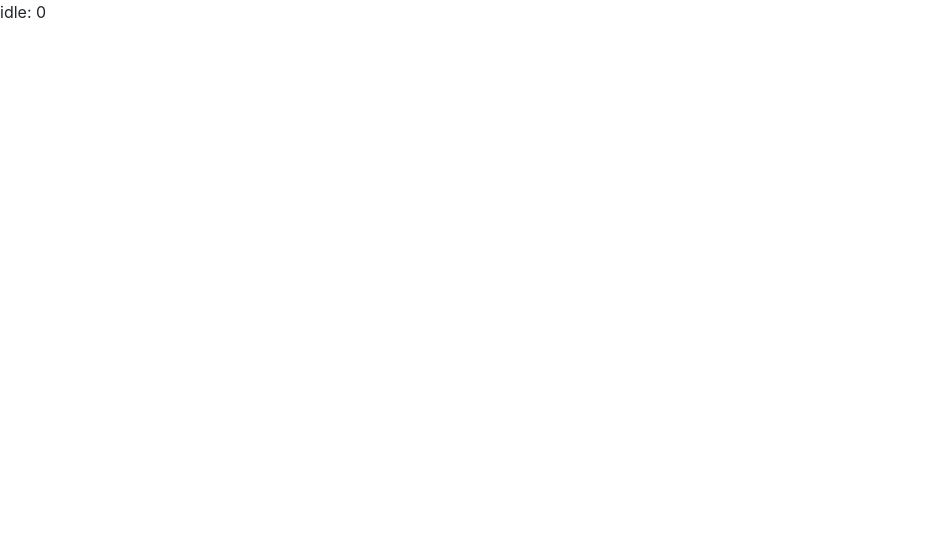
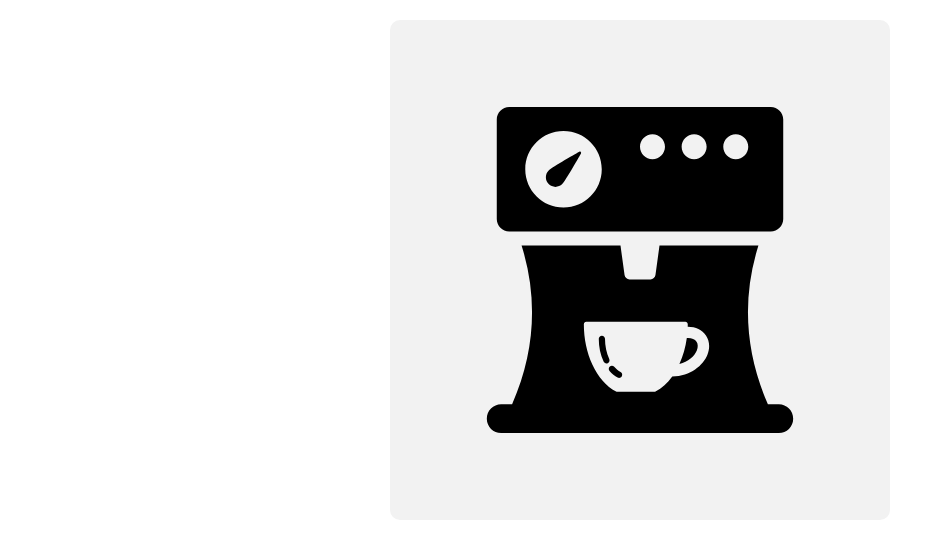
Before and after one commit to polubis/state-machine-pattern, a React (Create React App) app: page / in a window 1280 px wide. Shown: the top 558 px of the page, without its empty margins (0-952 px from the left). Built offline with nearby package versions, Linux system fonts and the light colour scheme.

Commit message:
Add coffee express

```diff
--- a/package.json
+++ b/package.json
@@ -14,6 +14,7 @@
     "react": "17.0.2",
     "react-dom": "17.0.2",
     "react-scripts": "4.0.3",
+    "rxjs": "7.5.5",
     "shortid": "2.2.16",
     "styled-components": "5.3.1",
     "ts-jest": "28.0.2"
--- a/src/final/coffee-express-state-machine.ts
+++ b/src/final/coffee-express-state-machine.ts
@@ -1,63 +1,59 @@
 /* eslint-disable @typescript-eslint/no-use-before-define */
+
+interface Stateable {
+  key: string;
+}
+
+type Data<D> = {
+  [K in keyof D]: D[K];
+};
+
+type Fn = (...args: any[]) => Stateable;
+
+type Fns<F> = {
+  [K in keyof F]: Fn;
+};
 
 export type Temperature = number;
 
-export type CoffeeExpressState =
-  | ReturnType<typeof Idle>
-  | ReturnType<typeof PowerOn>
-  | ReturnType<typeof Graining>
-  | ReturnType<typeof Warming>
-  | ReturnType<typeof Making>
-  | ReturnType<typeof Done>;
-
-function Idle() {
+function State<K extends string, D extends Data<D>, F extends Fns<F>>(
+  key: K,
+  data: D,
+  fns: F
+) {
   return {
-    key: "idle" as const,
-    progress: 0,
-    PowerOn
+    ...fns,
+    ...data,
+    key
   };
 }
 
+function Idle() {
+  return State("idle", { progress: 0 }, { PowerOn });
+}
+
 function PowerOn() {
-  return {
-    key: "powerOn" as const,
-    progress: 0,
-    Graining
-  };
+  return State("powerOn", { progress: 0 }, { Graining });
 }
 
 function Graining() {
-  return {
-    key: "graining" as const,
-    progress: 20,
-    Warming
-  };
+  return State("graining", { progress: 20 }, { Warming });
 }
 
 function Warming(data: Temperature) {
-  return {
-    key: "warming" as const,
-    data,
-    progress: 40,
-    Making
-  };
+  return State("warming", { progress: 40, data }, { Making });
 }
 
 function Making() {
-  return {
-    key: "making" as const,
-    progress: 75,
-    Done
-  };
+  return State("making", { progress: 75 }, { Done });
 }
 
 function Done() {
-  return {
-    key: "done" as const,
-    progress: 100,
-    Idle
-  };
+  return State("done", { progress: 100 }, { Idle });
 }
+
+const STATES = [Idle, PowerOn, Graining, Warming, Making, Done] as const;
+export type CoffeeExpressState = ReturnType<typeof STATES[number]>;
 
 export function Start(): CoffeeExpressState {
   return Idle();
--- /dev/null
+++ b/src/final/express-component.tsx
@@ -0,0 +1,60 @@
+import React from "react";
+
+export const ExpressComponent = () => {
+  return (
+    <svg
+      version="1.1"
+      id="Capa_1"
+      xmlns="http://www.w3.org/2000/svg"
+      x="0px"
+      y="0px"
+      viewBox="0 0 326 326"
+      width="326"
+      height="326"
+      // style="enable-background:new 0 0 326 326;"
+    >
+      <g>
+        <path
+          d="M32.26,124.494h261.48c6.897,0,12.49-5.592,12.49-12.49V12.492C306.23,5.593,300.638,0,293.74,0H32.26
+		c-6.897,0-12.49,5.593-12.49,12.492v99.512C19.77,118.902,25.362,124.494,32.26,124.494z M258.765,27.273
+		c6.9,0,12.491,5.592,12.491,12.49c0,6.898-5.592,12.491-12.491,12.491c-6.897,0-12.491-5.593-12.491-12.491
+		C246.273,32.865,251.867,27.273,258.765,27.273z M217.128,27.273c6.898,0,12.49,5.592,12.49,12.49
+		c0,6.898-5.593,12.491-12.49,12.491c-6.899,0-12.491-5.593-12.491-12.491C204.637,32.865,210.229,27.273,217.128,27.273z
+		 M175.492,27.273c6.897,0,12.49,5.592,12.49,12.49c0,6.898-5.593,12.491-12.49,12.491c-6.9,0-12.492-5.593-12.492-12.491
+		C163,32.865,168.592,27.273,175.492,27.273z M86.511,24.003c21.122,0,38.245,17.123,38.245,38.245
+		c0,21.121-17.123,38.244-38.245,38.244c-21.122,0-38.244-17.123-38.244-38.244C48.267,41.126,65.389,24.003,86.511,24.003z"
+        />
+        <path
+          className="arrow"
+          d="M78.447,79.886c2.559,0,4.964-0.996,6.771-2.804c3.336-3.335,18.141-29.498,18.769-30.609
+		c0.275-0.49,0.191-1.102-0.204-1.498c-0.397-0.398-1.011-0.482-1.497-0.205c-1.112,0.629-27.276,15.436-30.609,18.77
+		c-1.81,1.809-2.807,4.213-2.807,6.771s0.996,4.964,2.807,6.772C73.485,78.89,75.891,79.886,78.447,79.886z"
+        />
+        <path
+          d="M301.815,297.269h-10.917c-22.919-52.108-26.072-106.093-9.466-158.719h-98.935l-4.044,29.543
+		c-0.338,2.477-2.453,4.322-4.953,4.322h-21c-2.5,0-4.615-1.846-4.953-4.322l-4.044-29.543H44.568
+		c16.606,52.625,13.453,106.611-9.466,158.719H24.185c-7.933,0-14.365,6.432-14.365,14.366c0,7.935,6.432,14.365,14.365,14.365
+		h277.629c7.933,0,14.365-6.431,14.365-14.365C316.18,303.7,309.748,297.269,301.815,297.269z M230.417,247.688
+		c-4.098,10.37-16.827,21.516-35.165,21.75c-4.77,6.541-10.417,11.662-16.717,15.074c-0.351,0.19-0.743,0.289-1.142,0.289h-37.179
+		c-0.398,0-0.791-0.099-1.141-0.289c-9.763-5.287-17.973-14.659-23.745-27.102c-5.542-11.947-8.472-25.854-8.472-40.213
+		c0-1.323,1.072-2.396,2.396-2.396h99.102c1.323,0,2.396,1.073,2.396,2.396c0,0.838-0.013,1.674-0.032,2.509
+		c0.089-0.001,0.179-0.003,0.268-0.003c7.679,0,14.233,3.162,17.98,8.673C232.618,233.744,233.146,240.783,230.417,247.688z"
+        />
+        <path
+          d="M132.242,251.99c-2.771-5.971-4.236-12.943-4.236-20.164c0-1.721-1.395-3.115-3.115-3.115
+		c-1.721,0-3.115,1.395-3.115,3.115c0,8.121,1.664,16,4.814,22.787c0.527,1.137,1.652,1.805,2.828,1.805
+		c0.438,0,0.885-0.094,1.309-0.291C132.288,255.402,132.966,253.551,132.242,251.99z"
+        />
+        <path
+          d="M210.987,231.102l-0.227,0.002c-0.306,0.004-0.624,0.011-0.949,0.02c-1.253,9.225-3.747,18.03-7.395,25.98
+		c8.791-2.203,15.158-7.932,17.402-13.605c1.338-3.389,1.242-6.482-0.275-8.713C217.951,232.444,214.832,231.102,210.987,231.102z"
+        />
+        <path
+          d="M143.58,265.037c-2.301-1.246-4.439-2.998-6.356-5.205c-1.129-1.299-3.097-1.438-4.396-0.309
+		c-1.299,1.129-1.438,3.096-0.309,4.396c2.409,2.774,5.133,4.993,8.092,6.597c0.471,0.256,0.98,0.377,1.482,0.377
+		c1.106,0,2.178-0.592,2.742-1.632C145.654,267.748,145.093,265.856,143.58,265.037z"
+        />
+      </g>
+    </svg>
+  );
+};
--- /dev/null
+++ b/src/index.css
@@ -0,0 +1,26 @@
+.container {
+  background: #f2f2f2;
+  border-radius: 10px;
+  display: flex;
+  height: 500px;
+  width: 500px;
+  align-items: center;
+  justify-content: center;
+  margin-top: 20px;
+}
+
+.arrow {
+  transition: 0.3 ease-in-out transform;
+  transform-origin: 50px 50px;
+  transform: rotate(100px);
+}
+
+.dot-red {
+  fill: "red";
+}
+
+.dot-yellow {
+}
+
+.dot-green {
+}
--- a/src/index.tsx
+++ b/src/index.tsx
@@ -1,40 +1,47 @@
 import * as React from "react";
-import { useRef } from "react";
 import { useState } from "react";
-import { useMemo } from "react";
 import { render } from "react-dom";
+import { mergeMap, Subject } from "rxjs";
+import { ExpressComponent } from "./final/express-component";
 
-import {
-  Start,
-  CoffeeExpressState
-} from "./final/coffee-express-state-machine";
+import { Start } from "./final/coffee-express-state-machine";
 
-const delay = (time: number, cb: () => void) => {
-  setTimeout(cb, time);
-};
+import "./index.css";
 
 const useExpress = () => {
-  const [counter, setCounter] = useState(0);
-  const state = useRef(Start());
+  const start = React.useMemo(() => new Subject<void>(), []);
+  const start$ = React.useMemo(() => start.asObservable(), []);
 
-  const turnOnExpress = () => {
-    state.current = state.current.PowerOn();
-    setCounter((prevCounter) => prevCounter + 1);
+  const [state, setState] = useState(Start());
+
+  const turnOn = () => {
+    setState((state) => {
+      return state.key === "idle" ? state.PowerOn() : state;
+    });
   };
 
+  // Klikam po 3 sekundach sie wlaczy
+
+  React.useEffect(() => {
+    const sub = start$.pipe().subscribe();
+
+    return () => {
+      sub.unsubscribe();
+    };
+  }, []);
+
   return {
-    key: state.current.key,
-    progress: state.current.progress,
-    turnOnExpress
+    state,
+    turnOn
   };
 };
 
 function App() {
-  const { key, progress, turnOnExpress } = useExpress();
+  const { state, turnOn } = useExpress();
 
   return (
-    <div onClick={() => turnOnExpress()}>
-      {key}: {progress}
+    <div className="container" onClick={() => turnOn()}>
+      <ExpressComponent />
     </div>
   );
 }
--- a/src/snippets/coffee-express-state-machine-functional.ts
+++ b/src/snippets/coffee-express-state-machine-functional.ts
@@ -52,7 +52,10 @@ function Done() {
   };
 }
 
-// Same effect as in class based approach.
+// Syntax to reduce boilerplate
+// Creating union type for 100% typesafety
+const STATES = [Idle, PowerOn, Graining, Warming, Making, Done] as const;
+export type CoffeeExpressState = ReturnType<typeof STATES[number]>;
 
 // Less code, easier to implement next state,
 // as benefit state tree on last function hover.
```
Also changed, not shown: src/snippets/reducing-boilerplate.ts (added, +48 -0 lines), src/snippets/use-with-react.tsx (added).
